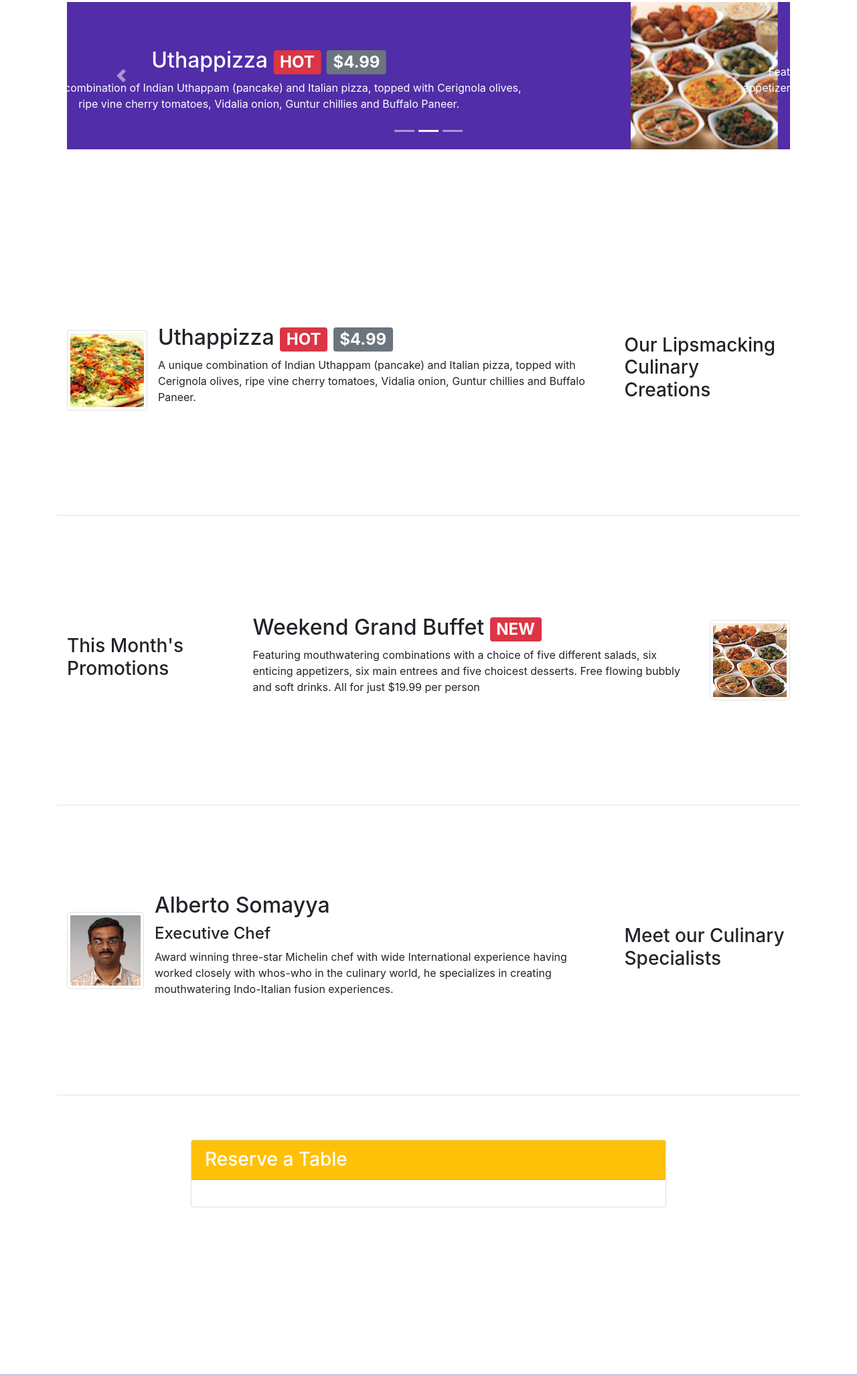
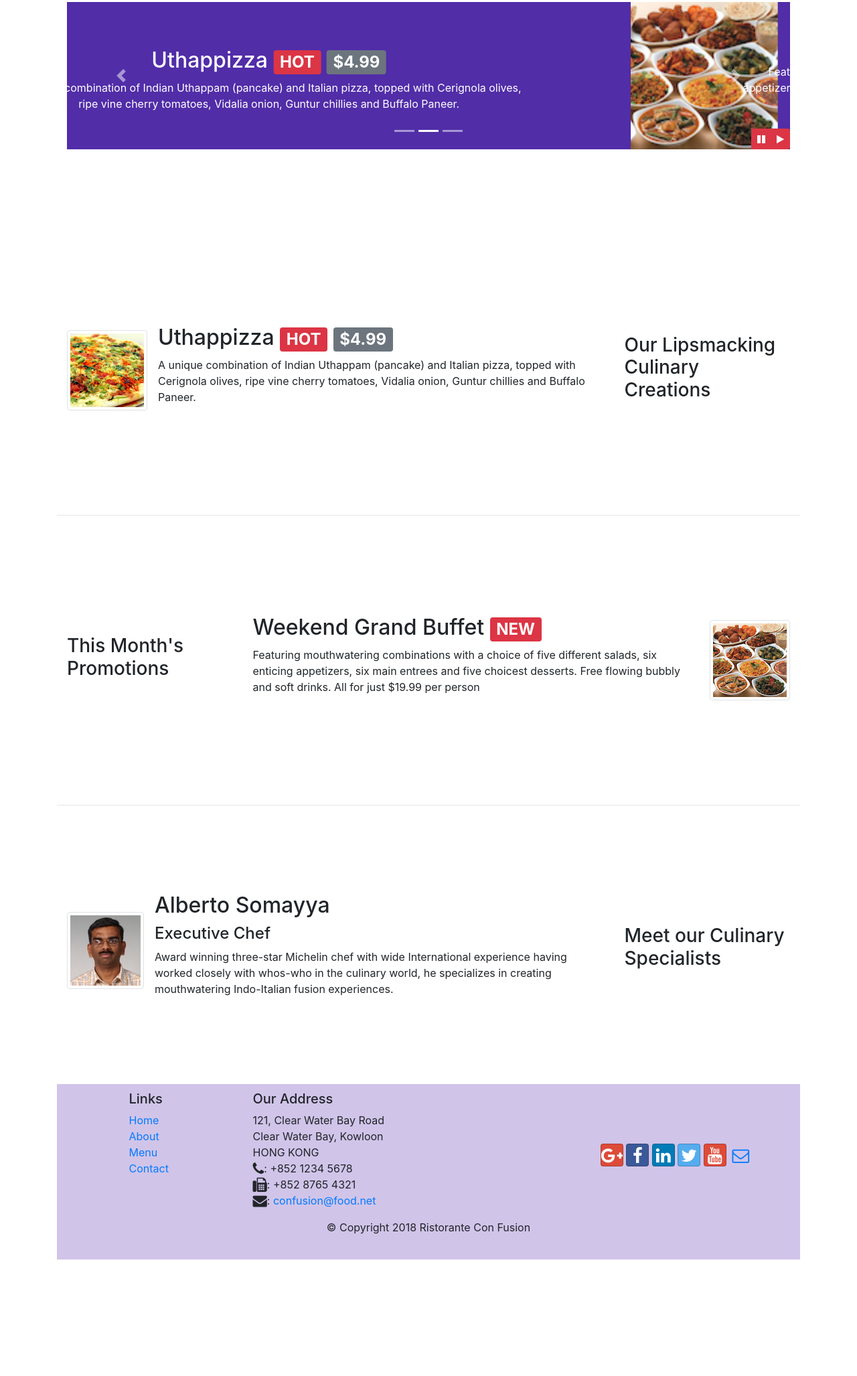
Before and after one commit to m7md-hisham/git-test, a website: page index.html in a window 1280 px wide. Shown: the part 381-2436 px from the top of the page at 67% size. After the commit the page ends 2262 px from the top, so only its background shows below. Drawn offline with nearby package versions, Linux system fonts and the light colour scheme.

Commit message:
Bootstrap jQuery

```diff
--- a/css/styles.css
+++ b/css/styles.css
@@ -59,3 +59,9 @@ body {
     left: 0;
     min-height: 220px;
 }
+
+#carouselButton {
+    right: 0;
+    position: absolute;
+    bottom: 0;
+}
--- a/index.html
+++ b/index.html
@@ -232,6 +232,14 @@
                     data-slide="next">
                         <span class="carousel-control-next-icon"></span>
                     </a>
+                    <div class="btn-group" id="carouselButton">
+                        <button class="btn btn-danger btn-sm" id="carousel-pause">
+                            <span class="fa fa-pause"></span>
+                        </button>
+                        <button class="btn btn-danger btn-sm" id="carousel-play">
+                            <span class="fa fa-play"></span>
+                        </button>
+                    </div>
                 </div>
             </div>
         </div>
@@ -296,19 +304,6 @@
                 </div>
             </div>
         </div>
-        <hr>
-
-        <div class="row row-content" id="reserveTable">
-            <div class="col-12 col-sm-8 offset-sm-2">
-                <div class="card">
-                    <h3 class="card-header bg-warning text-white">Reserve a Table</h3>
-                    <div class="card-body">
-
-                    </div>
-                </div>
-            </div>
-        </div>
-    </div>
 
     <footer class="footer">
         <div class="container">
@@ -356,6 +351,17 @@
 <script src="node_modules/jquery/dist/jquery.slim.min.js"></script>
 <script src="node_modules/popper.js/dist/umd/popper.min.js"></script>
 <script src="node_modules/bootstrap/dist/js/bootstrap.min.js"></script>
+<script>
+    $(document).ready(function() {
+        $('#mycarousel').carousel({interval: 2000});
+        $('#carousel-pause').click(function() {
+            $('#mycarousel').carousel('pause');
+        });
+        $('#carousel-play').click(function() {
+            $('#mycarousel').carousel('cycle');
+        });
+    });
+</script>
 </body>
 
 </html>
```
